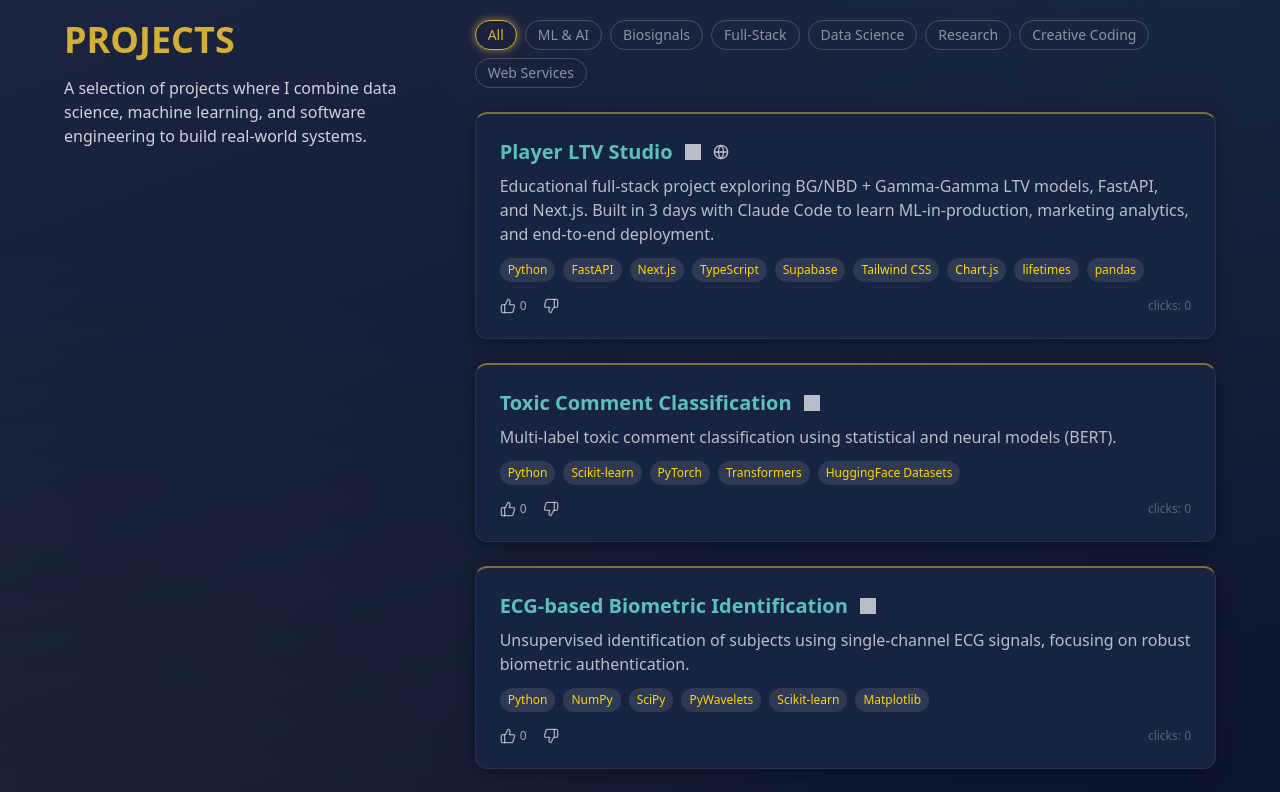
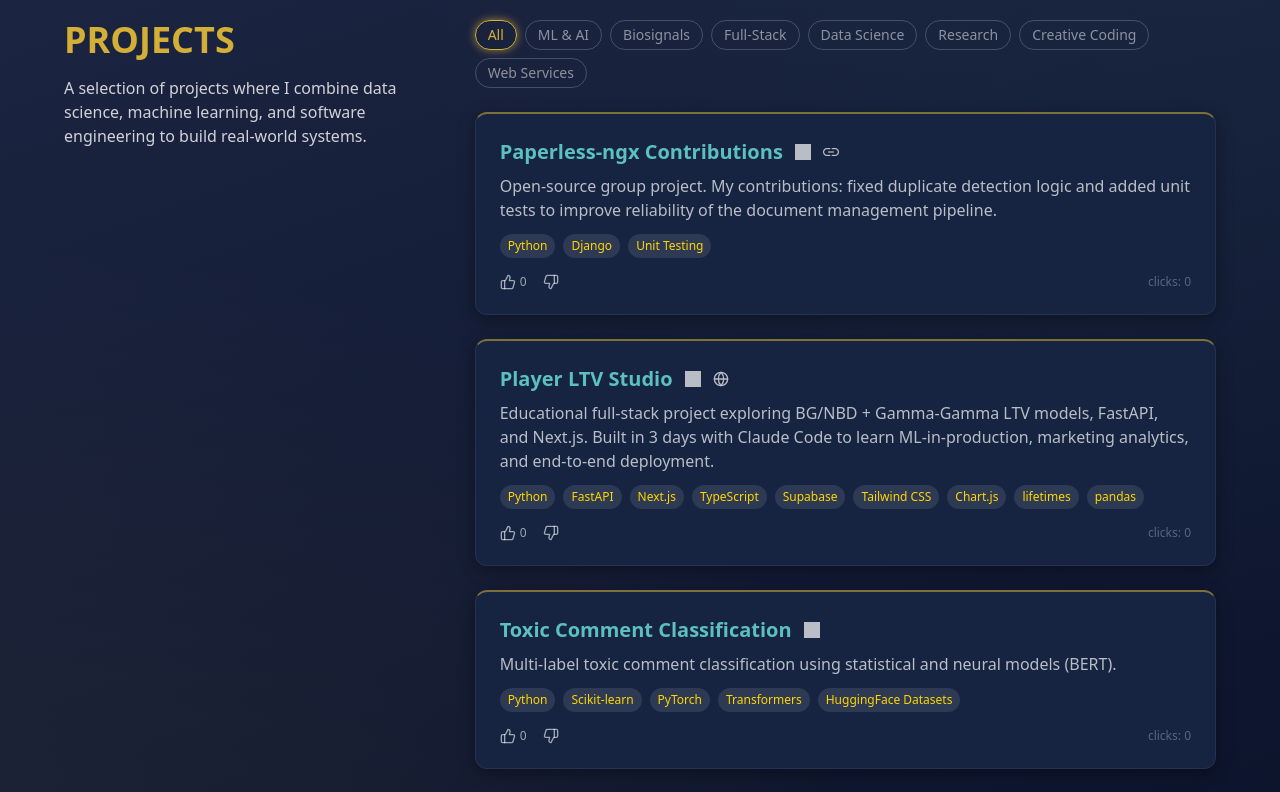
Before and after one commit to teodora-taleska/portfolio, a React app in the folder portfolio/: page / in a window 1280 px wide. Shown: the part 1660-2452 px from the top of the page. Built offline with nearby package versions, Linux system fonts and the light colour scheme; no server answers; the database is empty; grey boxes are pictures that could not be loaded; the HTML template or start-up script is replaced by a standard one.

Commit message:
feat: move Paperless-ngx to top of projects list

```diff
--- a/portfolio/public/data/projects.js
+++ b/portfolio/public/data/projects.js
@@ -1,4 +1,14 @@
 export const projects = [
+  {
+    id: "paperless-ngx",
+    title: "Paperless-ngx Contributions",
+    desc: "Open-source group project. My contributions: fixed duplicate detection logic and added unit tests to improve reliability of the document management pipeline.",
+    github: "https://github.com/kq5-vcd/paperless-ngx/commit/fb037056ae9d3f4725f247976e5d313a4251fe25",
+    link: "https://drive.google.com/file/d/1wXIbFhCv6JFA7PNEdnzLrORGVKJxZWPS/view",
+    tech: ["Python", "Django", "Unit Testing"],
+    categories: ["Full-Stack", "Research"],
+    clicks: 0, likes: 0, dislikes: 0, userReaction: null,
+  },
   {
     id: "player-ltv-studio",
     title: "Player LTV Studio",
@@ -34,16 +44,6 @@ export const projects = [
     github: "https://github.com/teodora-taleska/kuleuven-archive/tree/main/Biomedical%20data%20processing/Project/Part%202",
     tech: ["Python", "NumPy", "SciPy", "Scikit-learn", "Matplotlib", "Seaborn"],
     categories: ["ML & AI", "Biosignals", "Research"],
-    clicks: 0, likes: 0, dislikes: 0, userReaction: null,
-  },
-  {
-    id: "paperless-ngx",
-    title: "Paperless-ngx Contributions",
-    desc: "Open-source group project. My contributions: fixed duplicate detection logic and added unit tests to improve reliability of the document management pipeline.",
-    github: "https://github.com/kq5-vcd/paperless-ngx/commit/fb037056ae9d3f4725f247976e5d313a4251fe25",
-    link: "https://drive.google.com/file/d/1wXIbFhCv6JFA7PNEdnzLrORGVKJxZWPS/view",
-    tech: ["Python", "Django", "Unit Testing"],
-    categories: ["Full-Stack", "Research"],
     clicks: 0, likes: 0, dislikes: 0, userReaction: null,
   },
   {
```
